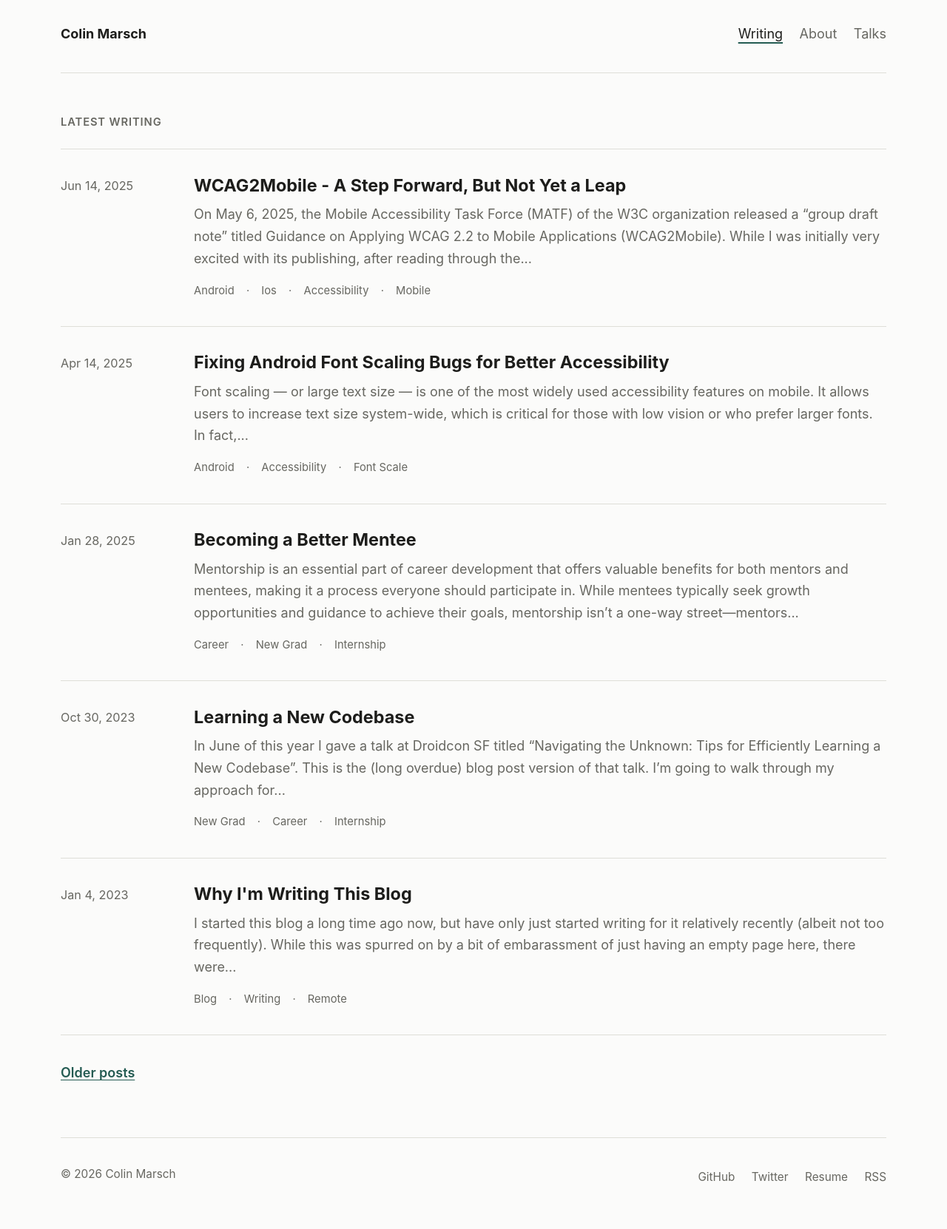
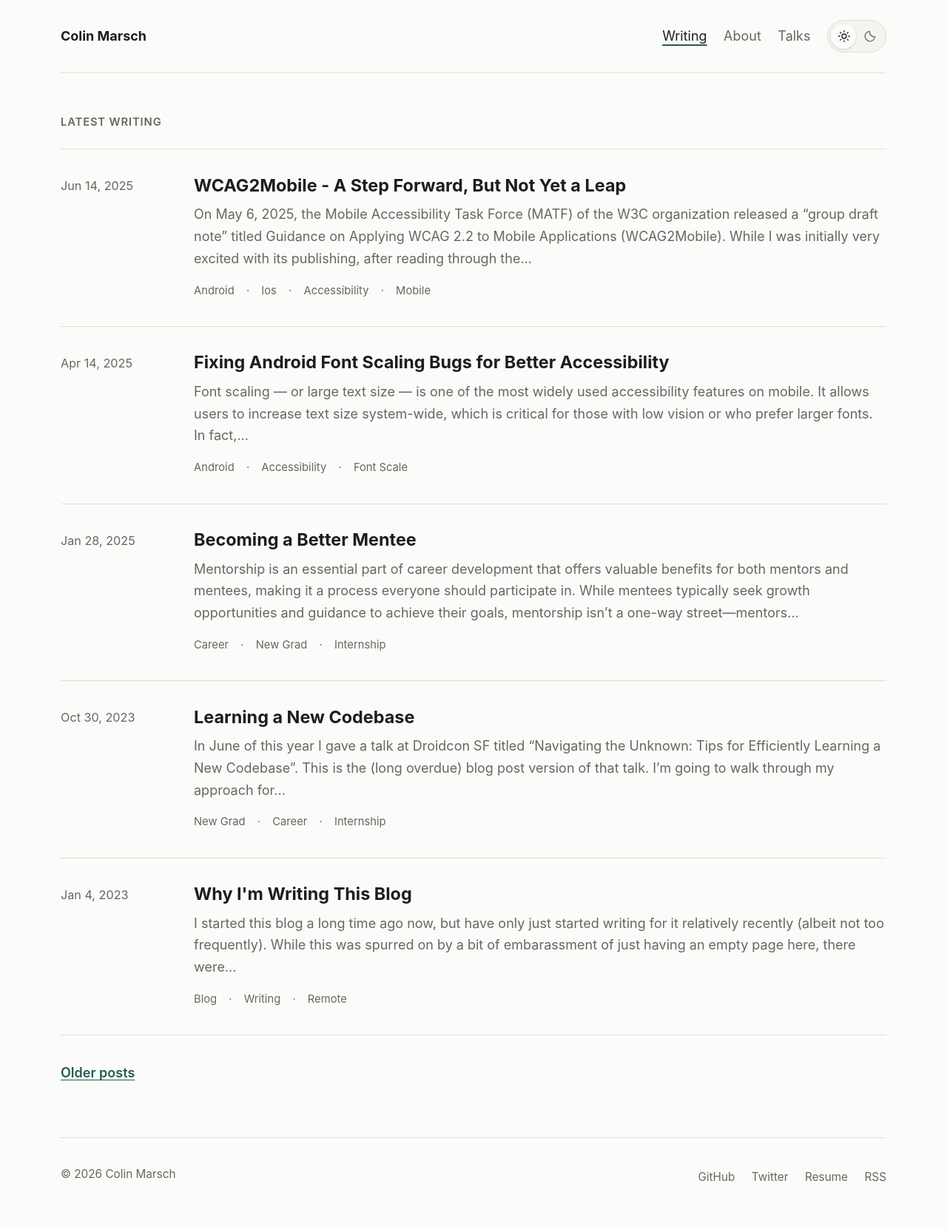
Before and after one commit to colinmarsch/colinmarsch.github.io, a Jekyll site: the page built from index.html, in a window 1280 px wide. Shown: the whole page at 74% size. Built offline with Jekyll 4.4.1, drawn with Linux system fonts in a browser that asks for light colours; the list of posts is cut into pages by our own code.

Commit message:
Add accessible sun and moon theme toggle

```diff
--- a/_includes/head.html
+++ b/_includes/head.html
@@ -25,6 +25,50 @@
     {% if page.title == "Home" %} {{ site.title }} &middot; {{ site.tagline }}
     {% else %} {{ page.title }} &middot; {{ site.title }} {% endif %}
   </title>
+
+  <!-- Apply the theme before CSS loads to avoid a flash of the wrong theme. -->
+  <script>
+    (function () {
+      var root = document.documentElement;
+      var systemTheme = window.matchMedia("(prefers-color-scheme: dark)");
+      var preference = null;
+      try {
+        var saved = localStorage.getItem("theme");
+        if (saved === "light" || saved === "dark") preference = saved;
+      } catch (error) {
+        // Switching still works when browser storage is unavailable.
+      }
+
+      function applyTheme() {
+        var dark = preference ? preference === "dark" : systemTheme.matches;
+        root.setAttribute("data-theme", dark ? "dark" : "light");
+        var toggle = document.getElementById("theme-toggle");
+        if (toggle) toggle.setAttribute("aria-checked", String(dark));
+      }
+
+      applyTheme();
+      systemTheme.addEventListener("change", applyTheme);
+      window.addEventListener("storage", function (event) {
+        if (event.key !== "theme" && event.key !== null) return;
+        preference = event.newValue === "light" || event.newValue === "dark"
+          ? event.newValue : null;
+        applyTheme();
+      });
+      document.addEventListener("DOMContentLoaded", function () {
+        var toggle = document.getElementById("theme-toggle");
+        if (!toggle) return;
+        applyTheme();
+        toggle.hidden = false;
+        toggle.addEventListener("click", function () {
+          preference = root.getAttribute("data-theme") === "dark" ? "light" : "dark";
+          try {
+            localStorage.setItem("theme", preference);
+          } catch (error) {}
+          applyTheme();
+        });
+      });
+    })();
+  </script>
 
   <!-- CSS -->
   <link rel="stylesheet" href="{{ site.url }}/public/css/syntax.css" />
--- a/_includes/header.html
+++ b/_includes/header.html
@@ -7,5 +7,15 @@
     <a href="{{ site.url }}/" aria-current="{% if page.title == 'Home' %}page{% else %}false{% endif %}">Writing</a>
     <a href="{{ site.url }}/about/" aria-current="{% if page.url == '/about/' %}page{% else %}false{% endif %}">About</a>
     <a href="{{ site.url }}/talks/" aria-current="{% if page.url == '/talks/' %}page{% else %}false{% endif %}">Talks</a>
+    <button id="theme-toggle" class="theme-toggle" type="button" role="switch" aria-label="Dark mode" aria-checked="false" hidden>
+      <span class="theme-toggle-thumb" aria-hidden="true"></span>
+      <svg class="theme-toggle-sun" viewBox="0 0 24 24" fill="none" stroke="currentColor" stroke-width="1.7" stroke-linecap="round" aria-hidden="true" focusable="false">
+        <circle cx="12" cy="12" r="4" />
+        <path d="M12 2v2m0 16v2M2 12h2m16 0h2M5 5l1.5 1.5m11 11L19 19M5 19l1.5-1.5m11-11L19 5" />
+      </svg>
+      <svg class="theme-toggle-moon" viewBox="0 0 24 24" fill="none" stroke="currentColor" stroke-width="1.7" stroke-linecap="round" stroke-linejoin="round" aria-hidden="true" focusable="false">
+        <path d="M20.9 13A9 9 0 0 1 11 3.1 9 9 0 1 0 20.9 13Z" />
+      </svg>
+    </button>
   </nav>
 </header>
--- a/public/css/site.css
+++ b/public/css/site.css
@@ -1,5 +1,5 @@
 :root {
-  color-scheme: light dark;
+  color-scheme: light;
   --background: #fbfbfa;
   --surface: #f3f3f0;
   --foreground: #1d1d1b;
@@ -14,7 +14,8 @@
 }
 
 @media (prefers-color-scheme: dark) {
-  :root {
+  :root:not([data-theme="light"]) {
+    color-scheme: dark;
     --background: #171816;
     --surface: #20221f;
     --foreground: #ecece7;
@@ -23,6 +24,17 @@
     --accent: #8bc8ba;
     --code-background: #252724;
   }
+}
+
+:root[data-theme="dark"] {
+  color-scheme: dark;
+  --background: #171816;
+  --surface: #20221f;
+  --foreground: #ecece7;
+  --muted: #aaa99f;
+  --border: #373934;
+  --accent: #8bc8ba;
+  --code-background: #252724;
 }
 
 * {
@@ -95,7 +107,7 @@ hr {
 
 .site-header {
   display: flex;
-  align-items: baseline;
+  align-items: center;
   justify-content: space-between;
   gap: 2rem;
   min-height: 5.5rem;
@@ -115,6 +127,66 @@ hr {
   display: flex;
   flex-wrap: wrap;
   gap: 0.5rem 1.25rem;
+}
+
+.site-nav {
+  align-items: center;
+}
+
+.theme-toggle {
+  position: relative;
+  display: inline-flex;
+  flex-shrink: 0;
+  align-items: center;
+  justify-content: space-around;
+  width: 80px;
+  height: 44px;
+  padding: 4px;
+  color: var(--muted);
+  background: var(--surface);
+  border: 1px solid var(--border);
+  border-radius: 24px;
+  cursor: pointer;
+}
+
+.theme-toggle[hidden] {
+  display: none;
+}
+
+.theme-toggle:hover {
+  border-color: var(--muted);
+}
+
+.theme-toggle:focus-visible {
+  outline: 3px solid var(--accent);
+  outline-offset: 4px;
+}
+
+.theme-toggle-thumb {
+  position: absolute;
+  top: 4px;
+  left: 4px;
+  width: 34px;
+  height: 34px;
+  border-radius: 50%;
+  background: var(--background);
+  box-shadow: 0 1px 3px #0002;
+  transition: transform 160ms ease;
+}
+
+.theme-toggle[aria-checked="true"] .theme-toggle-thumb {
+  transform: translateX(36px);
+}
+
+.theme-toggle svg {
+  position: relative;
+  width: 18px;
+  height: 18px;
+}
+
+.theme-toggle[aria-checked="false"] .theme-toggle-sun,
+.theme-toggle[aria-checked="true"] .theme-toggle-moon {
+  color: var(--foreground);
 }
 
 .site-nav a,
@@ -433,6 +505,7 @@ td {
 @media (max-width: 23rem) {
   .site-nav {
     justify-content: flex-start;
+    gap: 0.5rem 0.75rem;
   }
 
   .related-posts article {
@@ -446,6 +519,10 @@ td {
   *::before,
   *::after {
     scroll-behavior: auto !important;
+  }
+
+  .theme-toggle-thumb {
+    transition: none;
   }
 }
 
```
